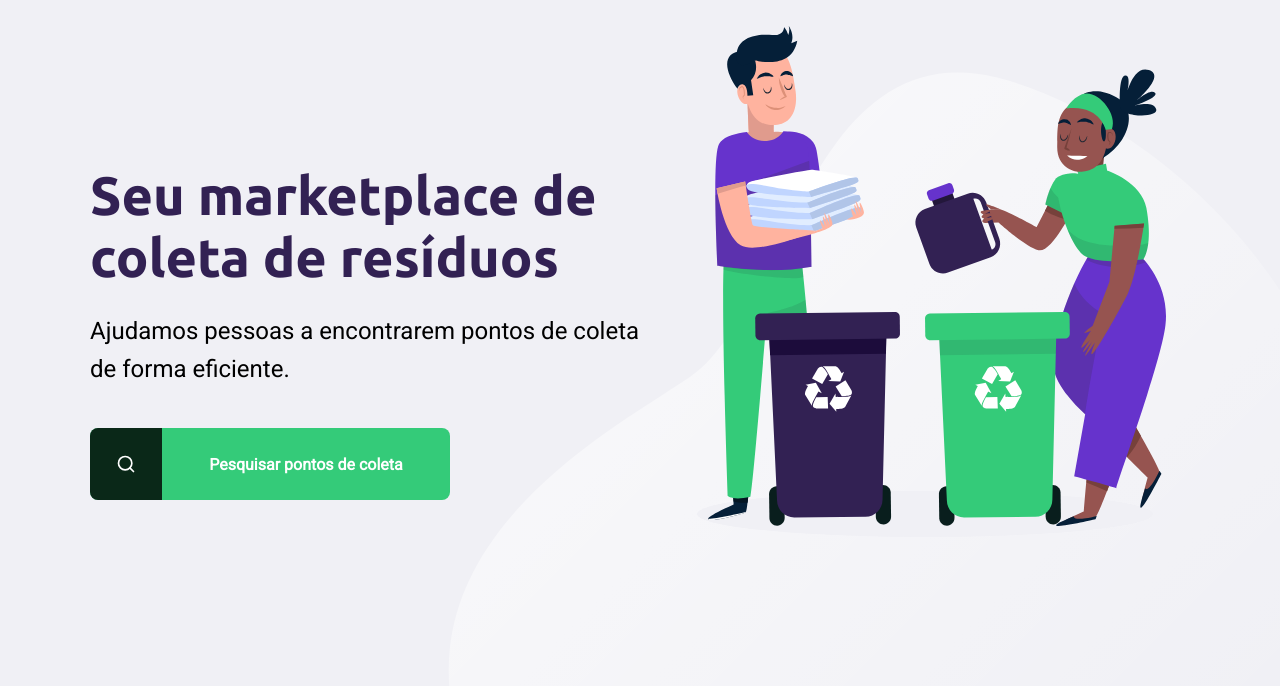
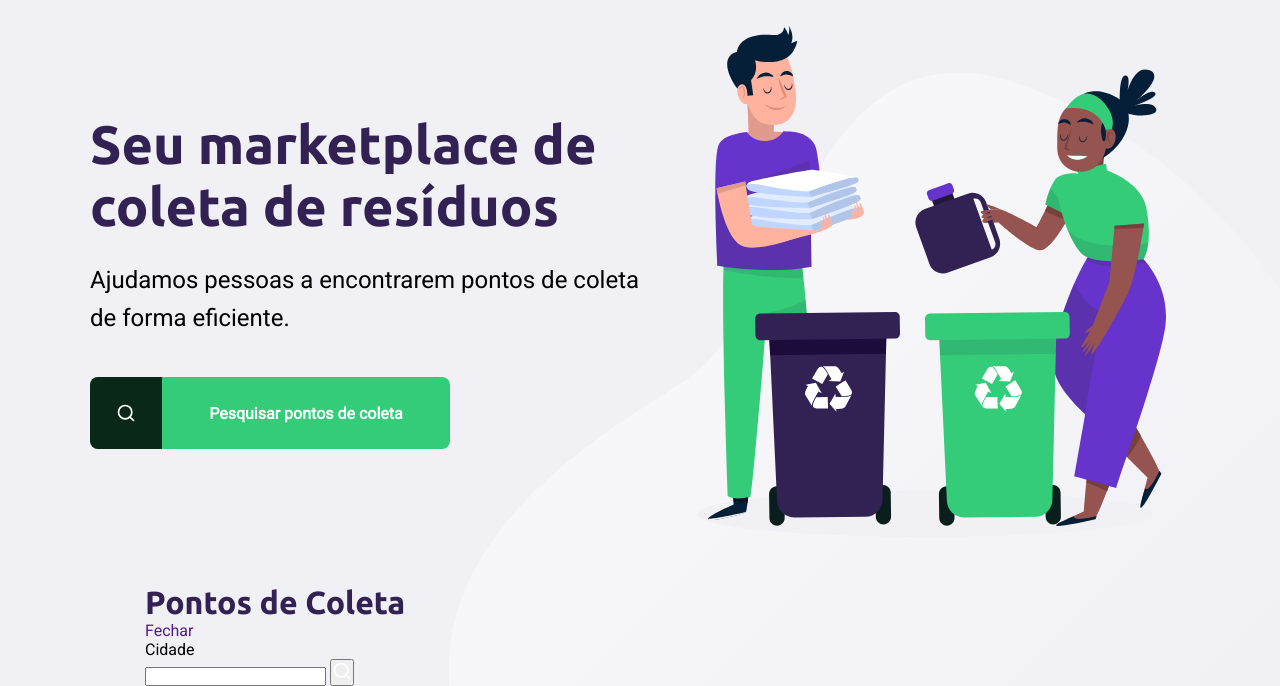
Before and after one commit to MatheusFoganholo/ecoleta-site, a plain HTML site: page index.html in a window 1280 px wide. Shown: the part 114-800 px from the top of the page. Drawn offline with Linux system fonts and the light colour scheme.

Commit message:
Modal added to index.html

```diff
--- a/index.html
+++ b/index.html
@@ -34,6 +34,24 @@
                     </a>
                 </main>
 
+                <div id="modal">
+                    <div class="content">
+                        <div class="header">
+                            <h1>Pontos de Coleta</h1>
+                            <a href="">Fechar</a>
+                        </div>
+                        <form action="">
+                            <label for="search">Cidade</label>
+                            <div class="search field">
+                                <input type="text" name="search">
+                                <button>
+                                    <img src="/assets/search.svg" alt="Buscar">
+                                </button>
+                            </div>
+                        </form>
+                    </div>
+                </div>
+
             </div><!--content-->
         </div><!--page-home-->
     </body>
```
